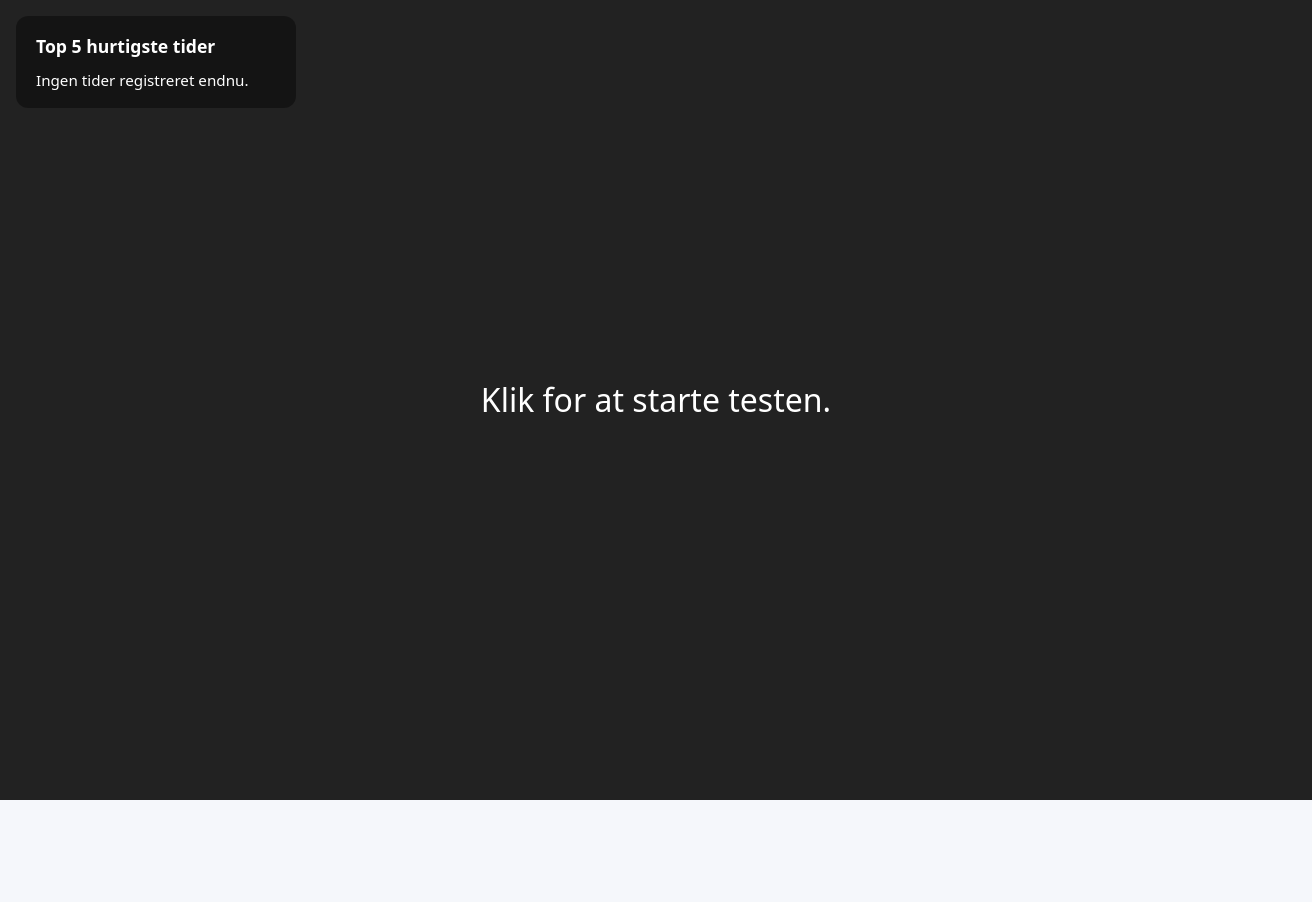
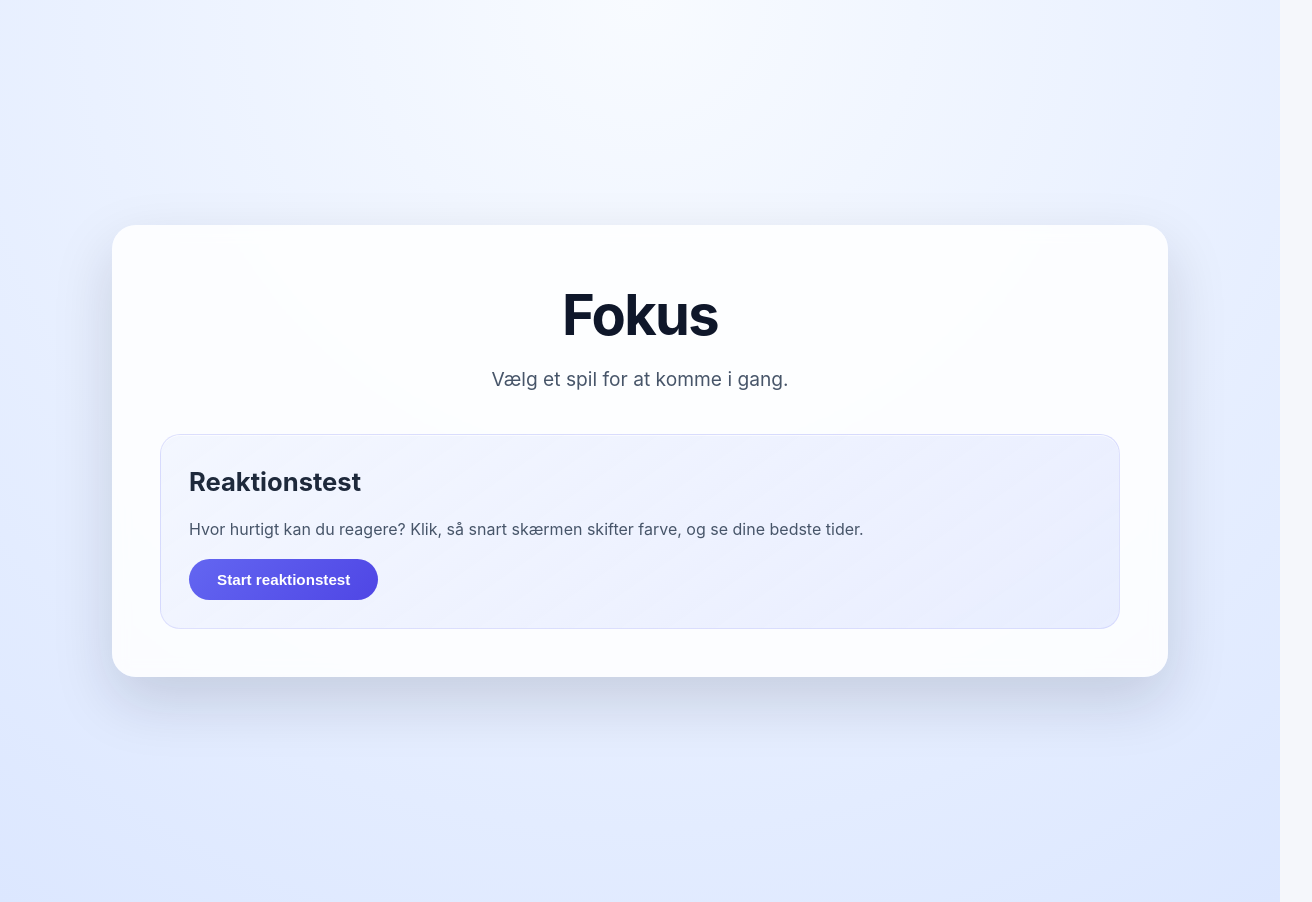
Before and after one commit to konradschantz/Fokus, a React (Vite) app: page / in a window 1280 px wide. Shown: the whole page, 1312 px wide, since content can reach past the window. Before the commit the page ends 800 px from the top, so only its background shows below. Built offline with nearby package versions, Linux system fonts and the light colour scheme.

Commit message:
Add main menu for selecting games

```diff
--- a/src/App.css
+++ b/src/App.css
@@ -1,19 +1,122 @@
+:root {
+  color-scheme: light dark;
+}
+
 .app {
   min-height: 100vh;
+  background: radial-gradient(circle at top, #f8fbff, #dce7ff);
   display: grid;
   place-items: center;
-  text-align: center;
-  gap: 1rem;
-  padding: 2rem;
+  padding: clamp(2rem, 4vw, 4rem);
+  font-family: 'Inter', system-ui, -apple-system, BlinkMacSystemFont, 'Segoe UI', sans-serif;
+  color: #0f172a;
 }
 
-.app h1 {
-  font-size: clamp(2.5rem, 6vw, 3.5rem);
-  margin: 0;
+.menu {
+  width: min(960px, 100%);
+  background-color: rgba(255, 255, 255, 0.85);
+  border-radius: 1.5rem;
+  box-shadow: 0 24px 60px rgba(15, 23, 42, 0.15);
+  padding: clamp(2rem, 5vw, 3rem);
+  backdrop-filter: blur(8px);
 }
 
-.app p {
+.menu__header {
+  text-align: center;
+  margin-bottom: clamp(1.5rem, 4vw, 2.5rem);
+}
+
+.menu__header h1 {
+  font-size: clamp(2.5rem, 6vw, 3.5rem);
+  margin: 0 0 0.5rem;
+  letter-spacing: -0.03em;
+}
+
+.menu__header p {
   margin: 0;
-  color: #555;
-  font-size: 1.1rem;
+  font-size: clamp(1.05rem, 2.5vw, 1.2rem);
+  color: #475569;
 }
+
+.menu__grid {
+  display: grid;
+  gap: clamp(1rem, 3vw, 1.75rem);
+  grid-template-columns: repeat(auto-fit, minmax(240px, 1fr));
+}
+
+.menu__card {
+  background: linear-gradient(145deg, rgba(241, 245, 255, 0.85), rgba(226, 232, 255, 0.75));
+  border-radius: 1.25rem;
+  padding: clamp(1.25rem, 3vw, 1.75rem);
+  box-shadow: inset 0 1px 0 rgba(255, 255, 255, 0.65);
+  display: flex;
+  flex-direction: column;
+  gap: 1rem;
+  border: 1px solid rgba(99, 102, 241, 0.15);
+}
+
+.menu__card h2 {
+  margin: 0;
+  font-size: clamp(1.3rem, 3vw, 1.6rem);
+  color: #1e293b;
+}
+
+.menu__card p {
+  margin: 0;
+  color: #475569;
+  font-size: 1rem;
+  line-height: 1.6;
+}
+
+.menu__card button {
+  align-self: flex-start;
+  background: linear-gradient(135deg, #6366f1, #4f46e5);
+  border: none;
+  border-radius: 999px;
+  color: #fff;
+  cursor: pointer;
+  font-size: 0.95rem;
+  font-weight: 600;
+  padding: 0.75rem 1.75rem;
+  transition: transform 0.15s ease, box-shadow 0.15s ease, filter 0.15s ease;
+}
+
+.menu__card button:hover {
+  transform: translateY(-1px);
+  box-shadow: 0 18px 35px rgba(79, 70, 229, 0.2);
+}
+
+.menu__card button:focus-visible {
+  outline: 3px solid rgba(99, 102, 241, 0.45);
+  outline-offset: 3px;
+}
+
+@media (prefers-color-scheme: dark) {
+  .app {
+    background: radial-gradient(circle at top, #111827, #0f172a);
+    color: #e2e8f0;
+  }
+
+  .menu {
+    background-color: rgba(15, 23, 42, 0.75);
+    box-shadow: 0 24px 60px rgba(2, 6, 23, 0.55);
+  }
+
+  .menu__card {
+    background: linear-gradient(145deg, rgba(30, 41, 59, 0.95), rgba(15, 23, 42, 0.9));
+    border: 1px solid rgba(99, 102, 241, 0.35);
+    box-shadow: inset 0 1px 0 rgba(148, 163, 184, 0.15);
+  }
+
+  .menu__card h2 {
+    color: #e2e8f0;
+  }
+
+  .menu__card p {
+    color: #cbd5f5;
+  }
+
+  .menu__card button {
+    filter: brightness(1.05);
+  }
+}
--- a/src/App.tsx
+++ b/src/App.tsx
@@ -1,8 +1,54 @@
+import { useState } from 'react'
 import './App.css'
 import ReactionTest from './ReactionTest'
 
+type GameId = 'reaction-test'
+
+interface GameDefinition {
+  id: GameId
+  name: string
+  description: string
+  startLabel: string
+}
+
+const games: GameDefinition[] = [
+  {
+    id: 'reaction-test',
+    name: 'Reaktionstest',
+    description:
+      'Hvor hurtigt kan du reagere? Klik, så snart skærmen skifter farve, og se dine bedste tider.',
+    startLabel: 'Start reaktionstest',
+  },
+]
+
 function App() {
-  return <ReactionTest />
+  const [activeGame, setActiveGame] = useState<GameId | null>(null)
+
+  if (activeGame === 'reaction-test') {
+    return <ReactionTest onExit={() => setActiveGame(null)} />
+  }
+
+  return (
+    <main className="app">
+      <div className="menu">
+        <header className="menu__header">
+          <h1>Fokus</h1>
+          <p>Vælg et spil for at komme i gang.</p>
+        </header>
+        <section className="menu__grid">
+          {games.map((game) => (
+            <article key={game.id} className="menu__card">
+              <h2>{game.name}</h2>
+              <p>{game.description}</p>
+              <button type="button" onClick={() => setActiveGame(game.id)}>
+                {game.startLabel}
+              </button>
+            </article>
+          ))}
+        </section>
+      </div>
+    </main>
+  )
 }
 
 export default App
--- a/src/ReactionTest.tsx
+++ b/src/ReactionTest.tsx
@@ -24,7 +24,11 @@ const textByPhase = (phase: Phase, reactionTime: number | null) => {
   }
 }
 
-export default function ReactionTest() {
+interface ReactionTestProps {
+  onExit?: () => void
+}
+
+export default function ReactionTest({ onExit }: ReactionTestProps) {
   const [phase, setPhase] = useState<Phase>('waiting')
   const [reactionTime, setReactionTime] = useState<number | null>(null)
   const [highScores, setHighScores] = useState<number[]>([])
@@ -153,6 +157,36 @@ export default function ReactionTest() {
           </ol>
         )}
       </div>
+      {onExit && (
+        <button
+          onClick={(event) => {
+            event.stopPropagation()
+            onExit()
+          }}
+          style={{
+            backgroundColor: 'rgba(0, 0, 0, 0.45)',
+            border: '1px solid rgba(255, 255, 255, 0.4)',
+            borderRadius: '999px',
+            color: '#fff',
+            cursor: 'pointer',
+            fontFamily: 'inherit',
+            fontSize: '0.9rem',
+            fontWeight: 600,
+            padding: '0.5rem 1.25rem',
+            position: 'absolute',
+            right: '1rem',
+            top: '1rem',
+            transition: 'background-color 0.2s ease, border-color 0.2s ease',
+          }}
+          onMouseDown={(event) => event.stopPropagation()}
+          onTouchStart={(event) => event.stopPropagation()}
+          onKeyDown={(event) => {
+            event.stopPropagation()
+          }}
+        >
+          Tilbage til menu
+        </button>
+      )}
     </div>
   )
 }
```
